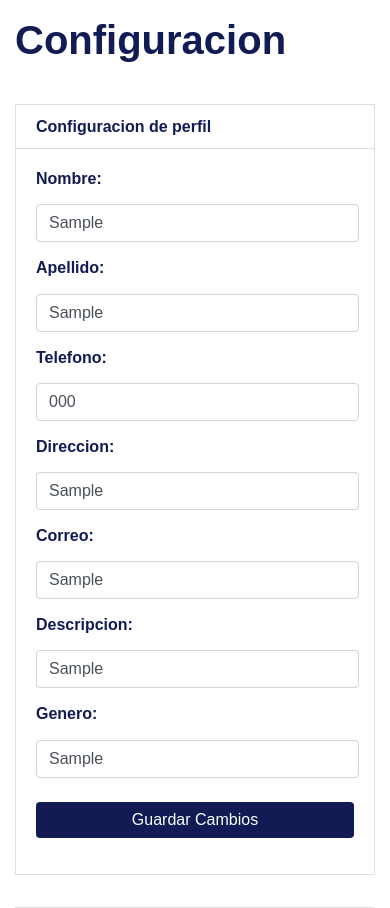
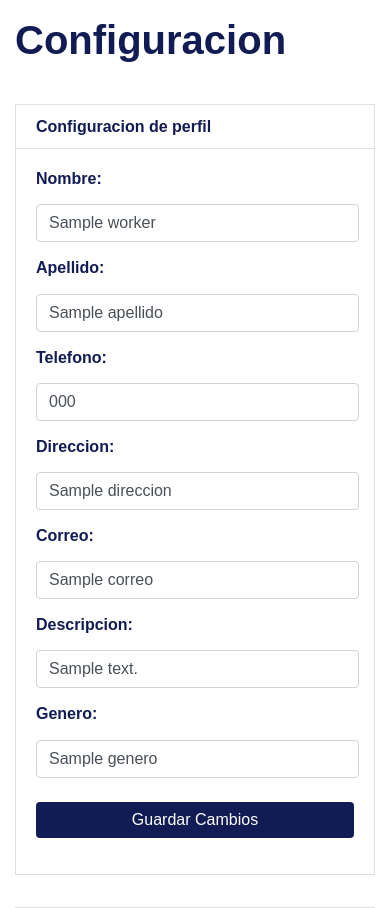
Before and after one commit to CarlosOrellana99/Python_Hermes, a Flask app: template templates/workerConfiguracion.html in a window 390 px wide. Shown: the part 57-965 px from the top of the page. Run offline with Flask 2, Linux system fonts and the light colour scheme; the template is opened without the code that fills it: most values are stand-ins (such as "Sample title", 1, 10 or a date in 2020); some libraries are stand-ins or nearby versions; some web fonts are replaced.

Commit message:
Update workerConfiguracion.html

```diff
--- a/templates/workerConfiguracion.html
+++ b/templates/workerConfiguracion.html
@@ -82,36 +82,36 @@
                                     </div>
                                 <form name="form1" action="/Hammer.com/configuracion">
 
-                                  <div class="col-md-8" style="padding-top: 20px; padding-left: 20px">
+                                  <div class="col-md-11" style="padding-top: 20px; padding-left: 20px">
                                     <div class="form-group">
                                       <label for="fname" ><h6 class="font-weight-bold">Nombre: </h6> </label>
-                                      <input class="form-control" type="text" name="nombre" value= {{worker["nombre"]}} ></input>
+                                      <input class="form-control" type="text" name="nombre" value= '{{worker["nombre"]}}' ></input>
                                     </div>
                                     <div class="form-group">
                                       <label for="fname"><h6 class="font-weight-bold">Apellido: </h6></label>
-                                      <input class="form-control" type="text" name="apellido" value= {{worker["apellido"]}} ></input>
+                                      <input class="form-control" type="text" name="apellido" value= '{{worker["apellido"]}}' ></input>
 
                                     </div>
                                     <div class="form-group">
                                       <label for="fname"><h6 class="font-weight-bold">Telefono: </h6></label>
-                                      <input class="form-control" type="text" name="telefono" value= {{worker["telefono"]}} ></input>
+                                      <input class="form-control" type="text" name="telefono" value= '{{worker["telefono"]}}' ></input>
 
                                     </div>
                                     <div class="form-group">
                                       <label for="fname"><h6 class="font-weight-bold">Direccion: </h6></label>
-                                      <input class="form-control" type="text" name="direccion" value= {{worker["direccion"]}} ></input>
+                                      <input class="form-control" type="text" name="direccion" value= '{{worker["direccion"]}}' ></input>
                                     </div>
                                     <div class="form-group">
                                       <label for="fname"><h6 class="font-weight-bold">Correo: </h6></label>
-                                      <input class="form-control" type="text" name="correo" value= {{worker["correo"]}} ></input>
+                                      <input class="form-control" type="text" name="correo" value= '{{worker["correo"]}}' ></input>
                                     </div>
                                     <div class="form-group">
                                       <label for="fname"><h6 class="font-weight-bold">Descripcion: </h6></label>
-                                      <input class="form-control" type="text" name="descripcion" value= {{worker["descripcion"]}} ></input>
+                                      <input class="form-control" type="text" name="descripcion" value= '{{worker["descripcion"]}}' ></input>
                                     </div>
                                     <div class="form-group">
                                       <label for="fname"><h6 class="font-weight-bold">Genero: </h6></label>
-                                      <input class="form-control" type="text" name="genero" value= {{worker["genero"]}} ></input>
+                                      <input class="form-control" type="text" name="genero" value= '{{worker["genero"]}}' ></input>
                                     </div>
 
                                   </div>
```
